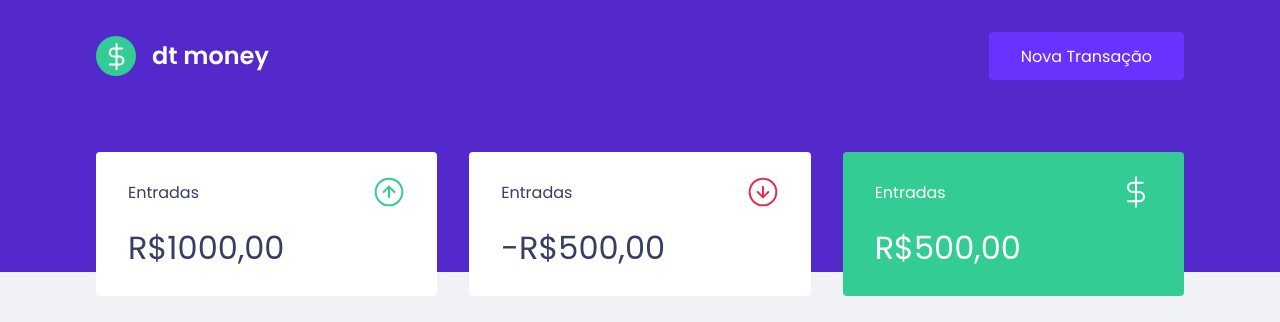
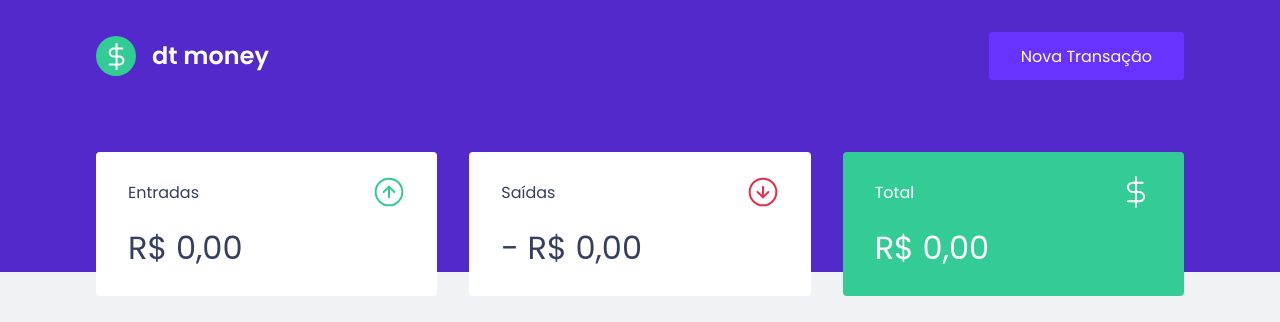
Before and after one commit to thyago608/dtmoney, a React (Create React App) app: page / in a window 1280 px wide. Shown: the top 322 px of the page. Built offline with nearby package versions, Linux system fonts and the light colour scheme; no server answers; what miragejs would draw is missing.

Commit message:
Finish application

```diff
--- a/src/components/NewTransactionModal/index.tsx
+++ b/src/components/NewTransactionModal/index.tsx
@@ -1,9 +1,8 @@
-import { FormEvent, useState, useContext } from 'react';
+import { FormEvent, useState } from 'react';
 import Modal from 'react-modal';
 
-import { TransactionContext } from '../../context/TransactionContext';
+import { useTransactions } from '../../hooks/useTransactions';
 
-import api from '../../services/api';
 import closeImg from '../../assets/close.svg';
 import incomeImg from '../../assets/income.svg';
 import outcomeImg from '../../assets/outcome.svg';
@@ -15,7 +14,7 @@ type NewTransactionModalProps = {
 };
 
 export function NewTransactionModal({isOpen,onRequestClose }:NewTransactionModalProps){
-    const { createNewTransaction } = useContext(TransactionContext);
+    const { createNewTransaction } = useTransactions();
 
     const [title, setTitle]= useState('');
     const [category, setCategory]= useState('');
@@ -23,15 +22,21 @@ export function NewTransactionModal({isOpen,onRequestClose }:NewTransactionModal
 
     const [type, setType] = useState('deposit');
 
-    function handleCreateNewTransaction(event: FormEvent){
+    async function handleCreateNewTransaction(event: FormEvent){
         event.preventDefault();
 
-        createNewTransaction({
+        await createNewTransaction({
             title,
             category,
             value: Number(value),
             type
-        })
+        });
+
+        setTitle('');
+        setCategory('');
+        setValue('');
+        setType('deposit');
+        onRequestClose();
     }
 
     return(
--- a/src/components/Summary/index.tsx
+++ b/src/components/Summary/index.tsx
@@ -1,9 +1,29 @@
+import { useTransactions } from '../../hooks/useTransactions';
 import { Container } from "./styles";
 import incomeImg from "../../assets/income.svg";
 import outcomeImg from "../../assets/outcome.svg";
 import totalImg from "../../assets/total.svg";
 
 export function Summary() {
+  const { transactions } = useTransactions();
+
+
+  const summary = transactions.reduce((accumulator, transaction)=>{
+    if(transaction.type === 'deposit'){
+      accumulator.deposits += transaction.value;
+      accumulator.total += transaction.value;
+    }
+    else{
+      accumulator.withdraws += transaction.value;
+      accumulator.total -= transaction.value;
+    }
+
+    return accumulator;
+  },{
+    deposits: 0,
+    withdraws: 0,
+    total: 0
+  });
   return (
     <Container>
       <section>
@@ -11,23 +31,32 @@ export function Summary() {
           <p>Entradas</p>
           <img src={incomeImg} alt="Entradas" />
         </header>
-        <strong>R$1000,00</strong>
+        <strong>{new Intl.NumberFormat('pt-BR',{
+          style:'currency',
+          currency:'BRL'
+        }).format(summary.deposits)}</strong>
       </section>
 
       <section>
         <header>
-          <p>Entradas</p>
+          <p>Saídas</p>
           <img src={outcomeImg} alt="Saídas" />
         </header>
-        <strong>-R$500,00</strong>
+        <strong>- {new Intl.NumberFormat('pt-BR',{
+          style:'currency',
+          currency:'BRL'
+        }).format(summary.withdraws)}</strong>
       </section>
 
       <section className="highlight-background">
         <header>
-          <p>Entradas</p>
+          <p>Total</p>
           <img src={totalImg} alt="Total" />
         </header>
-        <strong>R$500,00</strong>
+        <strong>{new Intl.NumberFormat('pt-BR',{
+          style:'currency',
+          currency:'BRL'
+        }).format(summary.total)}</strong>
       </section>
     </Container>
   );
--- a/src/components/TransactionsTable/index.tsx
+++ b/src/components/TransactionsTable/index.tsx
@@ -1,12 +1,8 @@
-import { useContext } from 'react';
+import { useTransactions } from '../../hooks/useTransactions';
 import { Container } from "./styles";
 
-import { TransactionContext } from '../../context/TransactionContext';
-
 export function TransactionsTable() {
-  const { transactions } = useContext(TransactionContext);
-
-  console.log(transactions);
+  const { transactions } = useTransactions();
 
   return (
     <Container>
--- a/src/context/TransactionContext.tsx
+++ b/src/context/TransactionContext.tsx
@@ -15,9 +15,9 @@ type Transaction = {
 type TransactionInput = Omit<Transaction, 'id' | 'createdAt'>;
 
 //Tipagem do contexto
-type TransactionContext = {
+type TransactionContextData = {
     transactions: Transaction[];
-    createNewTransaction: (transaction:TransactionInput) => void;
+    createNewTransaction: (transaction:TransactionInput) => Promise<void>;
 };
 
 //Tipagem do Provider
@@ -25,13 +25,16 @@ type TransactionProviderProps = {
     children: ReactNode;
 };
 
-export const TransactionContext = createContext<TransactionContext>({} as TransactionContext);
+export const TransactionContext = createContext<TransactionContextData>({} as TransactionContextData);
 
 export function TransactionProvider({ children }:TransactionProviderProps){
     const [transactions, setTransactions] = useState<Transaction[]>([]);
 
-    function createNewTransaction(transaction:TransactionInput){
-        api.post('/transactions', transaction);
+   async function createNewTransaction(transactionInput:TransactionInput){
+        const response = await api.post('/transactions', transactionInput);
+        const { transaction } = response.data;
+
+        setTransactions([...transactions, transaction ]);
     }
 
     useEffect(()=>{
--- /dev/null
+++ b/src/hooks/useTransactions.ts
@@ -0,0 +1,8 @@
+import { useContext } from 'react';
+import { TransactionContext } from '../context/TransactionContext';
+
+export function useTransactions(){
+    const context = useContext(TransactionContext);
+
+    return context;
+}
--- a/src/index.tsx
+++ b/src/index.tsx
@@ -40,7 +40,10 @@ createServer({
     this.post('/transactions', (schema, request) => {
         const data = JSON.parse(request.requestBody);
 
-        return schema.create('transaction', data);
+        return schema.create('transaction', {
+          ...data,
+          createdAt: new Date(),
+        });
     });
   },
 });
--- a/src/services/api.ts
+++ b/src/services/api.ts
@@ -1,7 +1,7 @@
 import axios from 'axios';
 
 const api = axios.create({
-    baseURL: 'https://3000-magenta-bat-bhk7juku.ws-us15.gitpod.io/api',
+    baseURL: 'https://3000-teal-donkey-1kn9xg83.ws-us15.gitpod.io/api',
 });
 
 export default api;
```
